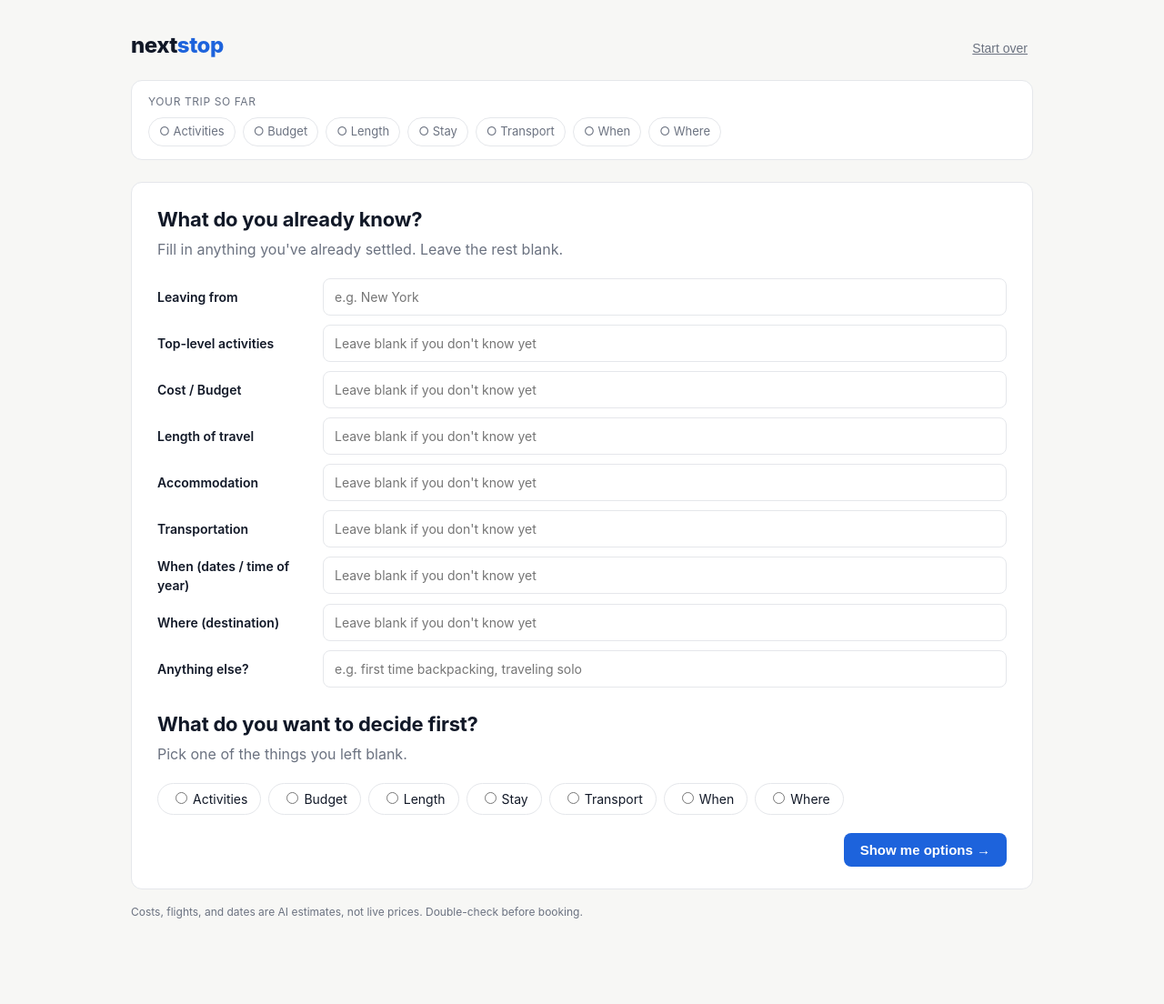
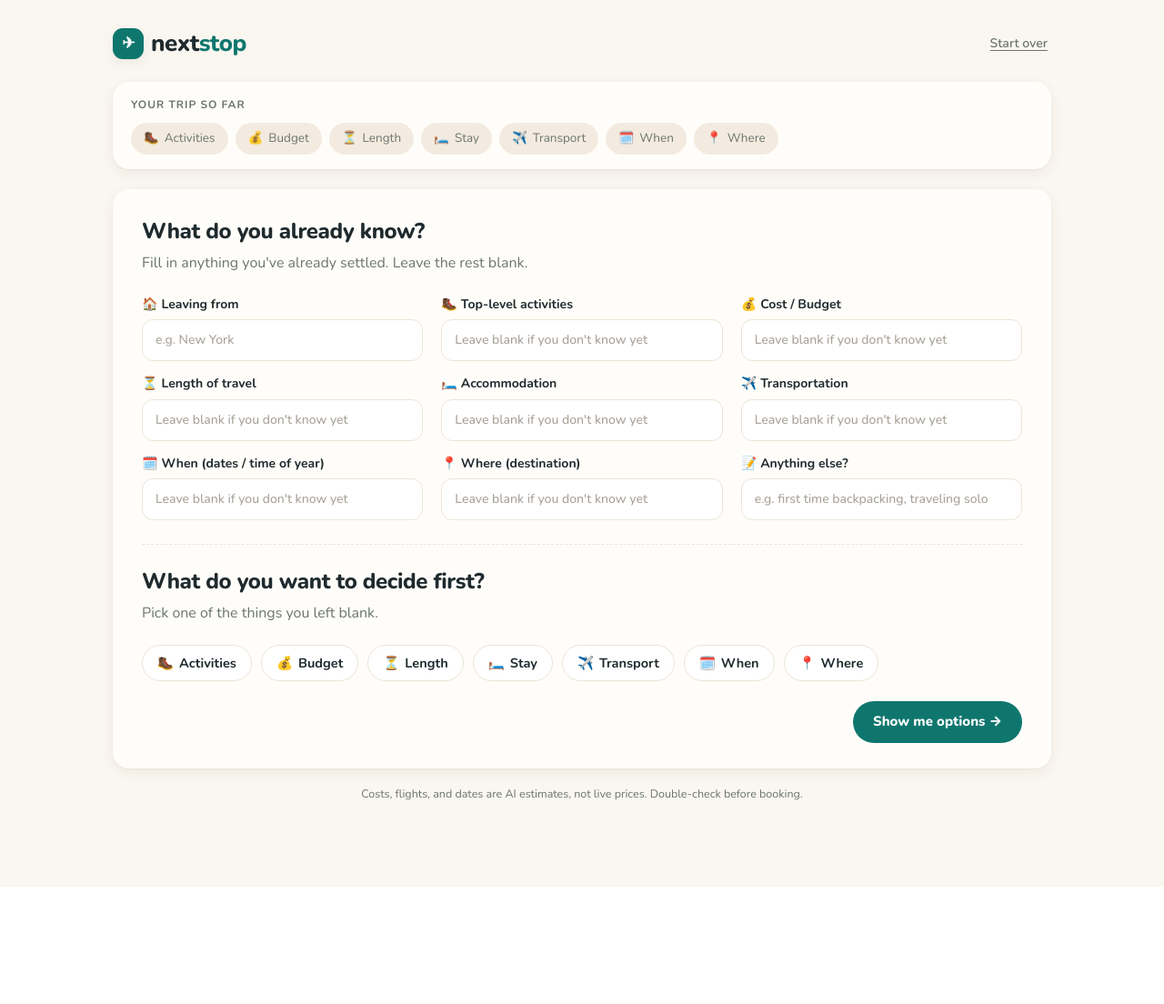
Before and after one commit to building-with-ai-f26/cp4449-project1, a Flask app: page / in a window 1280 px wide. Shown: the whole page at 91% size. After the commit the page ends 975 px from the top, so only its background shows below. Run offline with Flask 3, Linux system fonts and the light colour scheme.

Commit message:
Restyle app with warm travel theme and collapsible option details
Warm palette, teal accent, Nunito font, soft shadows, category icons,
3-column first page, pill buttons, collapsible cost breakdown and trip
summary on option cards, and a Suggested badge on the next step.
UI only: no changes to app.py or prompts.

Refs #3

Co-Authored-By: Claude Opus 5.5 <noreply@anthropic.com>

```diff
--- a/templates/index.html
+++ b/templates/index.html
@@ -4,82 +4,128 @@
   <meta charset="UTF-8" />
   <meta name="viewport" content="width=device-width, initial-scale=1.0" />
   <title>Nextstop · Plan one decision at a time</title>
+  <link rel="preconnect" href="https://fonts.googleapis.com" />
+  <link href="https://fonts.googleapis.com/css2?family=Nunito:wght@400;500;600;700;800&display=swap" rel="stylesheet" />
   <style>
     :root {
-      --bg: #f7f7f5; --card: #fff; --text: #111827; --muted: #6b7280;
-      --border: #e5e7eb; --accent: #1d63dc; --accent-soft: #eff6ff;
-      --warn-bg: #fff7ed; --warn-text: #9a3412; --done: #15803d; --done-bg: #f0fdf4;
+      --bg: #faf6f0; --card: #fffdf9; --text: #1f2a2e; --muted: #6b7570;
+      --border: #ece4d8; --accent: #0f766e; --accent-dark: #115e59; --accent-soft: #e6f4f1;
+      --sand: #f3ebdf; --warn-bg: #fff4e6; --warn-text: #9a3f12; --warn-border: #fbd9b4;
+      --done: #166534; --done-bg: #ecf7ee; --done-border: #c7e8cf;
+      --shadow: 0 1px 2px rgba(60, 40, 20, .05), 0 4px 16px rgba(60, 40, 20, .06);
+      --shadow-lift: 0 2px 4px rgba(60, 40, 20, .06), 0 10px 28px rgba(60, 40, 20, .10);
+      --radius: 18px;
     }
     * { box-sizing: border-box; }
-    body { margin: 0; font-family: -apple-system, BlinkMacSystemFont, "Segoe UI", Roboto, sans-serif;
-           background: var(--bg); color: var(--text); line-height: 1.5; }
-    .container { max-width: 1040px; margin: 0 auto; padding: 32px 24px 80px; }
-    header { display: flex; justify-content: space-between; align-items: baseline; margin-bottom: 20px; }
-    .logo { font-size: 24px; font-weight: 800; letter-spacing: -0.02em; }
+    body { margin: 0; font-family: "Nunito", -apple-system, BlinkMacSystemFont, "Segoe UI", Roboto, sans-serif;
+           background: var(--bg); color: var(--text); line-height: 1.55; -webkit-font-smoothing: antialiased; }
+    .container { max-width: 1080px; margin: 0 auto; padding: 28px 24px 80px; }
+    header { display: flex; justify-content: space-between; align-items: center; margin-bottom: 22px; }
+    .logo { font-size: 26px; font-weight: 800; letter-spacing: -0.02em; display: flex; align-items: center; gap: 8px; }
     .logo span { color: var(--accent); }
-    .link-btn { background: none; border: none; color: var(--muted); cursor: pointer; font-size: 14px; text-decoration: underline; }
+    .logo .logo-mark { width: 34px; height: 34px; border-radius: 11px; background: var(--accent); color: #fff;
+                 display: grid; place-items: center; font-size: 17px; box-shadow: var(--shadow); color: #fff; }
+    .link-btn { background: none; border: none; color: var(--muted); cursor: pointer; font: inherit; font-size: 14px;
+                font-weight: 600; text-decoration: underline; text-underline-offset: 3px; padding: 6px 4px; }
+    .link-btn:hover { color: var(--accent); }
 
     /* Trip progress bar */
-    .progress { background: var(--card); border: 1px solid var(--border); border-radius: 12px;
-                padding: 14px 18px; margin-bottom: 24px; }
-    .progress-title { font-size: 12px; text-transform: uppercase; letter-spacing: .05em; color: var(--muted); margin-bottom: 8px; }
+    .progress { background: var(--card); border-radius: var(--radius); box-shadow: var(--shadow);
+                padding: 16px 20px; margin-bottom: 22px; }
+    .progress-title { font-size: 12px; font-weight: 700; text-transform: uppercase; letter-spacing: .08em; color: var(--muted); margin-bottom: 10px; }
     .chips { display: flex; flex-wrap: wrap; gap: 8px; }
-    .chip { font-size: 13px; padding: 5px 11px; border-radius: 999px; border: 1px solid var(--border); color: var(--muted); }
-    .chip.done { background: var(--done-bg); border-color: #bbf7d0; color: var(--done); font-weight: 600; }
-    .chip.active { background: var(--accent-soft); border-color: #bfdbfe; color: var(--accent); font-weight: 600; }
+    .chip { font-size: 13.5px; padding: 6px 13px; border-radius: 999px; background: var(--sand); color: var(--muted);
+            border: 1px solid transparent; display: inline-flex; align-items: center; gap: 6px; }
+    .chip.done { background: var(--done-bg); border-color: var(--done-border); color: var(--done); font-weight: 700; }
+    .chip.active { background: var(--accent-soft); border-color: var(--accent); color: var(--accent-dark); font-weight: 700; }
+    .chip .tag { font-weight: 600; opacity: .8; }
 
-    .panel { background: var(--card); border: 1px solid var(--border); border-radius: 12px; padding: 24px 28px; }
-    h2 { margin: 0 0 4px; font-size: 22px; letter-spacing: -0.01em; }
-    .sub { color: var(--muted); margin: 0 0 20px; }
-    label.field { display: grid; grid-template-columns: 170px 1fr; gap: 12px; align-items: center; margin-bottom: 10px; font-weight: 600; font-size: 14px; }
-    input[type=text], textarea { width: 100%; padding: 9px 12px; border: 1px solid var(--border); border-radius: 8px; font: inherit; font-weight: 400; }
-    .radios { display: flex; flex-wrap: wrap; gap: 8px; margin: 8px 0 20px; }
-    .radios label { border: 1px solid var(--border); border-radius: 999px; padding: 6px 14px; cursor: pointer; font-size: 14px; }
-    .radios input { margin-right: 6px; }
-    .radios label.disabled { opacity: .4; cursor: not-allowed; }
+    .panel { background: var(--card); border-radius: var(--radius); box-shadow: var(--shadow); padding: 28px 32px; }
+    h2 { margin: 0 0 4px; font-size: 24px; font-weight: 800; letter-spacing: -0.015em; }
+    .sub { color: var(--muted); margin: 0 0 22px; }
+    .fields { display: grid; grid-template-columns: repeat(auto-fit, minmax(280px, 1fr)); gap: 14px 20px; margin-bottom: 8px; }
+    label.field { display: flex; flex-direction: column; gap: 6px; font-weight: 700; font-size: 14px; }
+    label.field .icon { margin-right: 4px; }
+    input[type=text], textarea { width: 100%; padding: 11px 14px; border: 1.5px solid var(--border); border-radius: 12px;
+                                 font: inherit; font-weight: 500; background: #fff; color: var(--text); transition: border-color .15s, box-shadow .15s; }
+    input[type=text]::placeholder, textarea::placeholder { color: #a8a29a; }
+    input[type=text]:focus, textarea:focus { outline: none; border-color: var(--accent); box-shadow: 0 0 0 4px var(--accent-soft); }
+    textarea { resize: vertical; }
+    .divider { border: none; border-top: 1px dashed var(--border); margin: 26px 0 22px; }
+    .radios { display: flex; flex-wrap: wrap; gap: 10px; margin: 4px 0 8px; }
+    .radios label { border: 1.5px solid var(--border); background: #fff; border-radius: 999px; padding: 8px 16px; cursor: pointer;
+                    font-size: 14.5px; font-weight: 700; display: inline-flex; align-items: center; gap: 6px; transition: all .15s; }
+    .radios label:hover { border-color: var(--accent); }
+    .radios input { position: absolute; opacity: 0; pointer-events: none; }
+    .radios label:has(input:checked) { background: var(--accent); border-color: var(--accent); color: #fff; }
+    .radios label:has(input:focus-visible) { box-shadow: 0 0 0 4px var(--accent-soft); }
 
-    .btn { background: var(--accent); color: #fff; border: none; border-radius: 8px; padding: 10px 18px;
-           font-weight: 600; font-size: 15px; cursor: pointer; }
+    .btn { background: var(--accent); color: #fff; border: none; border-radius: 999px; padding: 11px 22px;
+           font: inherit; font-weight: 800; font-size: 15px; cursor: pointer; transition: background .15s, transform .1s, box-shadow .15s; }
+    .btn:hover:not(:disabled) { background: var(--accent-dark); box-shadow: var(--shadow); }
+    .btn:active:not(:disabled) { transform: translateY(1px); }
     .btn:disabled { opacity: .4; cursor: not-allowed; }
-    .btn-secondary { background: var(--card); color: var(--text); border: 1px solid var(--border); }
-    .actions { display: flex; justify-content: flex-end; gap: 12px; margin-top: 20px; align-items: center; }
+    .btn-secondary { background: #fff; color: var(--accent-dark); border: 1.5px solid var(--accent); }
+    .btn-secondary:hover:not(:disabled) { background: var(--accent-soft); }
+    .actions { display: flex; justify-content: flex-end; gap: 12px; margin-top: 22px; align-items: center; flex-wrap: wrap; }
 
     /* Option cards */
-    .cards { display: grid; grid-template-columns: repeat(auto-fit, minmax(240px, 1fr)); gap: 16px; }
-    .card { background: var(--card); border: 1px solid var(--border); border-radius: 12px; padding: 18px;
-            display: flex; flex-direction: column; gap: 10px; }
-    .card.checked { border-color: var(--accent); box-shadow: 0 0 0 2px var(--accent-soft); }
-    .card-head { display: flex; gap: 10px; align-items: flex-start; }
-    .card-head input { margin-top: 5px; width: 18px; height: 18px; }
-    .card h3 { margin: 0; font-size: 18px; }
-    .cost { font-weight: 700; color: var(--accent); }
-    .section-label { font-size: 12px; text-transform: uppercase; letter-spacing: .05em; color: var(--muted); margin-bottom: 2px; }
-    .warn { background: var(--warn-bg); color: var(--warn-text); border-radius: 8px; padding: 10px 12px; font-size: 14px; }
-    .card .btn { margin-top: auto; }
+    .cards { display: grid; grid-template-columns: repeat(auto-fit, minmax(270px, 1fr)); gap: 18px; align-items: start; }
+    .card { background: var(--card); border: 2px solid transparent; border-radius: var(--radius); padding: 20px; box-shadow: var(--shadow);
+            display: flex; flex-direction: column; gap: 12px; transition: box-shadow .15s, border-color .15s; }
+    .card:hover { box-shadow: var(--shadow-lift); }
+    .card.checked { border-color: var(--accent); }
+    .card-head { display: flex; gap: 12px; align-items: flex-start; }
+    .card-head input { margin-top: 6px; width: 18px; height: 18px; accent-color: var(--accent); cursor: pointer; flex-shrink: 0; }
+    .card h3 { margin: 0 0 4px; font-size: 18px; font-weight: 800; line-height: 1.3; }
+    .cost { display: inline-block; font-weight: 800; color: var(--accent-dark); background: var(--accent-soft);
+            border-radius: 999px; padding: 3px 11px; font-size: 14.5px; }
+    .section-label { font-size: 12px; font-weight: 800; text-transform: uppercase; letter-spacing: .07em; color: var(--muted); margin-bottom: 2px; }
+    .warn { background: var(--warn-bg); color: var(--warn-text); border: 1px solid var(--warn-border); border-radius: 12px; padding: 11px 14px; font-size: 14px; }
+    .card .btn { margin-top: 4px; }
     .bullets { margin: 2px 0 0; padding-left: 18px; font-size: 14px; }
-    .bullets li { margin-bottom: 3px; }
+    .bullets li { margin-bottom: 4px; }
     .warn .bullets { margin-top: 4px; }
+    details.more { border-top: 1px solid var(--border); padding-top: 8px; }
+    details.more + details.more { border-top: none; padding-top: 0; }
+    details.more summary { cursor: pointer; list-style: none; font-size: 13px; font-weight: 800; text-transform: uppercase;
+                           letter-spacing: .07em; color: var(--accent-dark); padding: 4px 0; display: flex; align-items: center; gap: 6px; }
+    details.more summary::-webkit-details-marker { display: none; }
+    details.more summary::before { content: "▸"; transition: transform .15s; display: inline-block; }
+    details.more[open] summary::before { transform: rotate(90deg); }
+    details.more .bullets { margin-bottom: 6px; }
 
     /* Compare table */
-    table { width: 100%; border-collapse: collapse; margin-top: 8px; }
-    th, td { text-align: left; vertical-align: top; padding: 12px; border-bottom: 1px solid var(--border); font-size: 14px; }
-    th { font-size: 16px; }
-    td:first-child { font-weight: 600; color: var(--muted); width: 160px; }
+    .table-wrap { overflow-x: auto; margin-top: 8px; }
+    table { width: 100%; border-collapse: collapse; }
+    th, td { text-align: left; vertical-align: top; padding: 13px 14px; border-bottom: 1px solid var(--border); font-size: 14px; }
+    th { font-size: 16px; font-weight: 800; background: var(--sand); }
+    th:first-child { border-top-left-radius: 12px; } th:last-child { border-top-right-radius: 12px; }
+    td:first-child { font-weight: 700; color: var(--muted); width: 160px; }
+    tr.warn-row td { background: var(--warn-bg); }
     tr.warn-row td:not(:first-child) { color: var(--warn-text); }
-    .tradeoff { background: var(--accent-soft); border-radius: 10px; padding: 14px 16px; margin-top: 16px; }
+    .tradeoff { background: var(--accent-soft); border-left: 4px solid var(--accent); border-radius: 12px; padding: 15px 18px; margin-top: 18px; }
 
     /* Next decision list */
-    .next-item { display: flex; justify-content: space-between; align-items: center; gap: 16px;
-                 border: 1px solid var(--border); border-radius: 10px; padding: 14px 16px; margin-bottom: 10px; }
+    .next-item { display: flex; justify-content: space-between; align-items: center; gap: 16px; background: #fff;
+                 border: 1.5px solid var(--border); border-radius: 14px; padding: 15px 18px; margin-bottom: 10px; }
     .next-item.top { border-color: var(--accent); background: var(--accent-soft); }
-    .next-item strong { display: block; }
+    .next-item strong { display: block; font-size: 16px; }
+    .next-item .badge { display: inline-block; font-size: 11px; font-weight: 800; text-transform: uppercase; letter-spacing: .06em;
+                        background: var(--accent); color: #fff; border-radius: 999px; padding: 2px 8px; margin-left: 6px; vertical-align: 2px; }
 
-    .loading { text-align: center; padding: 48px; color: var(--muted); }
-    .spinner { width: 28px; height: 28px; border: 3px solid var(--border); border-top-color: var(--accent);
-               border-radius: 50%; animation: spin 0.8s linear infinite; margin: 0 auto 12px; }
+    .loading { text-align: center; padding: 56px; color: var(--muted); font-weight: 600; }
+    .spinner { width: 30px; height: 30px; border: 3px solid var(--border); border-top-color: var(--accent);
+               border-radius: 50%; animation: spin 0.8s linear infinite; margin: 0 auto 14px; }
     @keyframes spin { to { transform: rotate(360deg); } }
-    .error { background: #fef2f2; color: #991b1b; border-radius: 8px; padding: 12px 16px; margin-bottom: 16px; }
-    .note { font-size: 12px; color: var(--muted); margin-top: 16px; }
+    .error { background: #fdecec; color: #991b1b; border: 1px solid #f5c2c2; border-radius: 12px; padding: 12px 16px; margin-bottom: 16px; font-weight: 600; }
+    .note { font-size: 12.5px; color: var(--muted); margin-top: 18px; text-align: center; }
+
+    @media (max-width: 600px) {
+      .container { padding: 20px 16px 60px; }
+      .panel { padding: 22px 18px; }
+      .next-item { flex-direction: column; align-items: stretch; }
+    }
   </style>
   {% if posthog_key %}
   <!-- PostHog analytics: pageviews, clicks (autocapture), and session replay. Key comes from .env. -->
@@ -92,7 +138,7 @@
 <body>
 <div class="container">
   <header>
-    <div class="logo">next<span>stop</span></div>
+    <div class="logo"><span class="logo-mark" aria-hidden="true">✈︎</span><div>next<span>stop</span></div></div>
     <button class="link-btn" onclick="startOver()">Start over</button>
   </header>
 
@@ -111,6 +157,9 @@
   const CATEGORIES = {{ categories | tojson }};
   const SHORT = { where: "Where", when: "When", length: "Length", budget: "Budget",
                   transport: "Transport", stay: "Stay", activities: "Activities" };
+  const ICON = { where: "📍", when: "🗓️", length: "⏳", budget: "💰",
+                 transport: "✈️", stay: "🛏️", activities: "🥾" };
+  const icon = (k) => `<span class="icon" aria-hidden="true">${ICON[k] || ""}</span>`;
 
   // The whole trip lives here in the browser. The server never stores it.
   // prefs = what the traveler wants going into each decision, e.g. prefs.stay = "quiet, kitchen".
@@ -128,7 +177,12 @@
   };
   const bullets = (label, items) => items && items.length
     ? `<div><div class="section-label">${esc(label)}</div>${list(items)}</div>` : "";
-  const openCategories = () => Object.keys(CATEGORIES).filter(k => !trip.decided[k]);
+  // A collapsible section on an option card (closed by default so 3 cards are easy to scan).
+  const more = (label, items) => {
+    const arr = (Array.isArray(items) ? items : [items]).filter(Boolean);
+    return arr.length ? `<details class="more"><summary>${esc(label)}</summary>${list(arr)}</details>` : "";
+  };
+  const openCategories =() => Object.keys(CATEGORIES).filter(k => !trip.decided[k]);
 
   async function callApi(path, body) {
     $("error").innerHTML = "";
@@ -152,8 +206,9 @@
       const val = trip.decided[k];
       const cls = val ? "chip done" : (k === deciding ? "chip active" : "chip");
       // Undecided categories show the preferences you gave, so you can see what the AI was told.
-      const pref = !val && trip.prefs[k] ? ` · wants: ${esc(trip.prefs[k])}` : "";
-      return `<span class="${cls}">${val ? "✓ " : "○ "}${SHORT[k]}${val ? ": " + esc(val) : ""}${pref}</span>`;
+      const pref = !val && trip.prefs[k] ? `<span class="tag">· wants: ${esc(trip.prefs[k])}</span>` : "";
+      const status = val ? "" : (k === deciding ? `<span class="tag">· deciding</span>` : "");
+      return `<span class="${cls}">${icon(k)}${SHORT[k]}${val ? ": " + esc(val) : ""}${status}${pref}</span>`;
     }).join("");
   }
 
@@ -162,25 +217,28 @@
     deciding = null;
     renderChips();
     const fields = Object.entries(CATEGORIES).map(([k, label]) => `
-      <label class="field">${esc(label)}
+      <label class="field"><span>${icon(k)}${esc(label)}</span>
         <input type="text" id="known-${k}" value="${esc(trip.decided[k] || "")}" placeholder="Leave blank if you don't know yet" />
       </label>`).join("");
     const radios = Object.entries(CATEGORIES).map(([k]) => `
-      <label><input type="radio" name="decide" value="${k}" />${SHORT[k]}</label>`).join("");
+      <label><input type="radio" name="decide" value="${k}" />${icon(k)}${SHORT[k]}</label>`).join("");
 
     $("screen").innerHTML = `
       <div class="panel">
         <h2>What do you already know?</h2>
         <p class="sub">Fill in anything you've already settled. Leave the rest blank.</p>
-        <label class="field">Leaving from
-          <input type="text" id="origin" value="${esc(trip.origin)}" placeholder="e.g. New York" />
-        </label>
-        ${fields}
-        <label class="field">Anything else?
-          <input type="text" id="notes" value="${esc(trip.notes)}" placeholder="e.g. first time backpacking, traveling solo" />
-        </label>
+        <div class="fields">
+          <label class="field"><span><span class="icon" aria-hidden="true">🏠</span>Leaving from</span>
+            <input type="text" id="origin" value="${esc(trip.origin)}" placeholder="e.g. New York" />
+          </label>
+          ${fields}
+          <label class="field"><span><span class="icon" aria-hidden="true">📝</span>Anything else?</span>
+            <input type="text" id="notes" value="${esc(trip.notes)}" placeholder="e.g. first time backpacking, traveling solo" />
+          </label>
+        </div>
 
-        <h2 style="margin-top:24px">What do you want to decide first?</h2>
+        <hr class="divider" />
+        <h2>What do you want to decide first?</h2>
         <p class="sub">Pick one of the things you left blank.</p>
         <div class="radios" id="radios">${radios}</div>
 
@@ -219,7 +277,7 @@
     $("error").innerHTML = "";
     $("screen").innerHTML = `
       <div class="panel">
-        <h2>Deciding: ${esc(CATEGORIES[category])}</h2>
+        <h2>${ICON[category] || ""} Deciding: ${esc(CATEGORIES[category])}</h2>
         <p class="sub">Any preferences going into this decision? The AI will only suggest options that respect them.</p>
         <textarea id="prefs" rows="3" placeholder="${esc(PREF_EXAMPLES[category] || "")}">${esc(trip.prefs[category] || "")}</textarea>
         <div class="actions">
@@ -260,16 +318,18 @@
           <input type="checkbox" class="pick" data-i="${i}" onchange="updateCompare()" />
           <div><h3>${esc(o.name)}</h3><div class="cost">${esc(o.estimated_cost)}</div></div>
         </div>
-        ${bullets("Cost breakdown", o.cost_breakdown)}
-        ${bullets("Trip at a glance", o.trip_summary || o.summary)}
         ${bullets("Why it fits you", o.why_it_fits)}
         <div class="warn"><strong>⚠ Watch out for</strong>${list(o.watch_out)}</div>
+        <div>
+          ${more("Cost breakdown", o.cost_breakdown)}
+          ${more("Trip at a glance", o.trip_summary || o.summary)}
+        </div>
         <button class="btn btn-secondary" onclick="lockIn(${JSON.stringify(o.name).replace(/"/g, "&quot;")})">Lock this in</button>
       </div>`).join("");
 
     $("screen").innerHTML = `
       <div class="panel" style="margin-bottom:16px">
-        <h2>Your options for ${esc(CATEGORIES[deciding])}</h2>
+        <h2>${ICON[deciding] || ""} Your options for ${esc(CATEGORIES[deciding])}</h2>
         <p class="sub" style="margin:0">Lock one in, or check 2–3 to compare the whole trip each would lead to.</p>
       </div>
       <div class="cards">${cards}</div>
@@ -315,7 +375,7 @@
       <div class="panel">
         <h2>The full picture</h2>
         <p class="sub">What the whole trip could look like with each choice.</p>
-        <table>${head}${rows}</table>
+        <div class="table-wrap"><table>${head}${rows}</table></div>
         <div class="tradeoff"><strong>The trade-off:</strong> ${esc(data.tradeoff)}</div>
         <div class="actions">
           <button class="btn btn-secondary" onclick="showOptions()">← Back to options</button>
@@ -347,7 +407,7 @@
     }
     const items = ranked.map((s, i) => `
       <div class="next-item ${i === 0 ? "top" : ""}">
-        <div><strong>${i === 0 ? "★ " : ""}${esc(CATEGORIES[s.category])}</strong>
+        <div><strong>${ICON[s.category] || ""} ${esc(CATEGORIES[s.category])}${i === 0 ? `<span class="badge">Suggested</span>` : ""}</strong>
           <span class="sub" style="margin:0">${esc(s.reason)}</span></div>
         <button class="btn ${i === 0 ? "" : "btn-secondary"}" onclick="showPrefs('${s.category}')">Decide</button>
       </div>`).join("");
@@ -363,12 +423,12 @@
 
   function showDone() {
     const rows = Object.entries(CATEGORIES).map(([k, label]) =>
-      `<tr><td>${esc(label)}</td><td>${esc(trip.decided[k])}</td></tr>`).join("");
+      `<tr><td>${ICON[k] || ""} ${esc(label)}</td><td>${esc(trip.decided[k])}</td></tr>`).join("");
     $("screen").innerHTML = `
       <div class="panel">
         <h2>Your trip is planned 🎉</h2>
         <p class="sub">Every decision is locked in.</p>
-        <table>${trip.origin ? `<tr><td>Leaving from</td><td>${esc(trip.origin)}</td></tr>` : ""}${rows}</table>
+        <div class="table-wrap"><table>${trip.origin ? `<tr><td>🏠 Leaving from</td><td>${esc(trip.origin)}</td></tr>` : ""}${rows}</table></div>
         <div class="actions"><button class="btn btn-secondary" onclick="showKnowns()">Edit</button></div>
       </div>`;
   }
```
